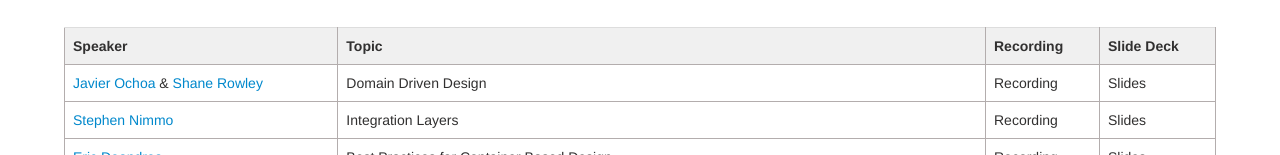
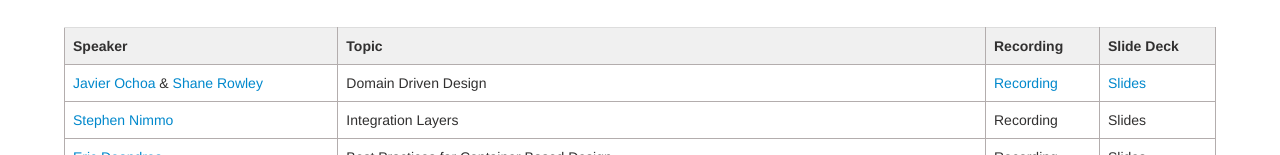
Before and after one commit to paper-wasp/people-page, a plain HTML site: page lunch-n-learn.html in a window 1280 px wide. Shown: the part 483-638 px from the top of the page. Drawn offline with nearby package versions, Linux system fonts and the light colour scheme.

Commit message:
Lunch and Learn

```diff
--- a/lunch-n-learn.html
+++ b/lunch-n-learn.html
@@ -90,10 +90,8 @@
         <tr>
             <td><a href="https://www.linkedin.com/in/jaochoa/">Javier Ochoa</a> & <a href="https://www.linkedin.com/in/shane-rowley-79434a1a/">Shane Rowley</a></td>
             <td>Domain Driven Design</td>
-            <td>Recording</td>
-            <td>Slides</td>
-            <!-- <td><a href="lunch-n-learn/recordings/temp">Recording</a></td>
-            <td><a href="lunch-n-learn/slides/temp">Slides</a></td> -->
+            <td><a href="https://primetime.bluejeans.com/a2m/events/playback/391610d8-3188-4e05-8553-8297fd99b5d0">Recording</a></td>
+            <td><a href="lunch-n-learn/slides/DDD - Lunch-n-learn.pdf">Slides</a></td>
         </tr>
         <tr>
             <td><a href="https://www.linkedin.com/in/stephennimmo/">Stephen Nimmo</a></td>
```
Also changed, not shown: 1 other file.
